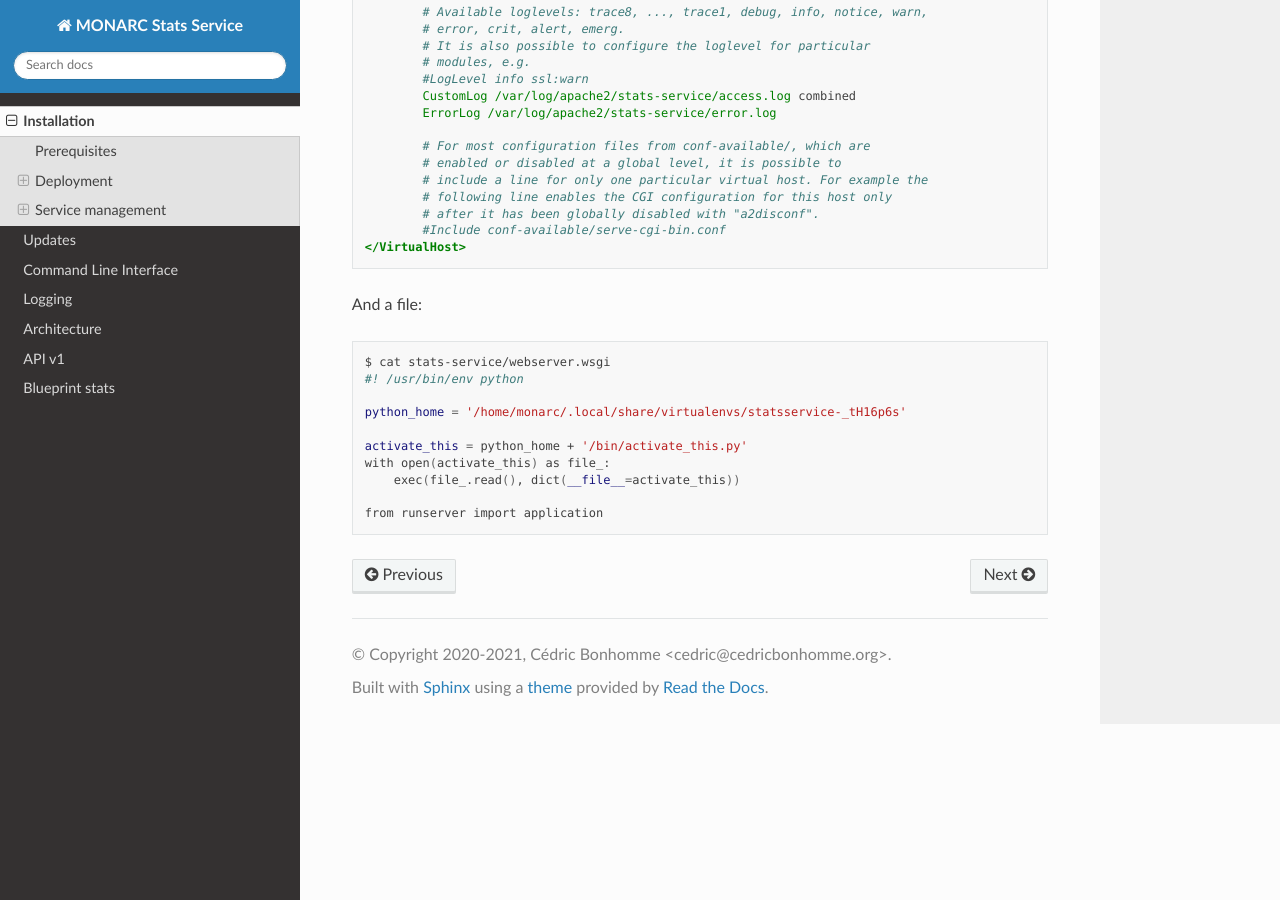
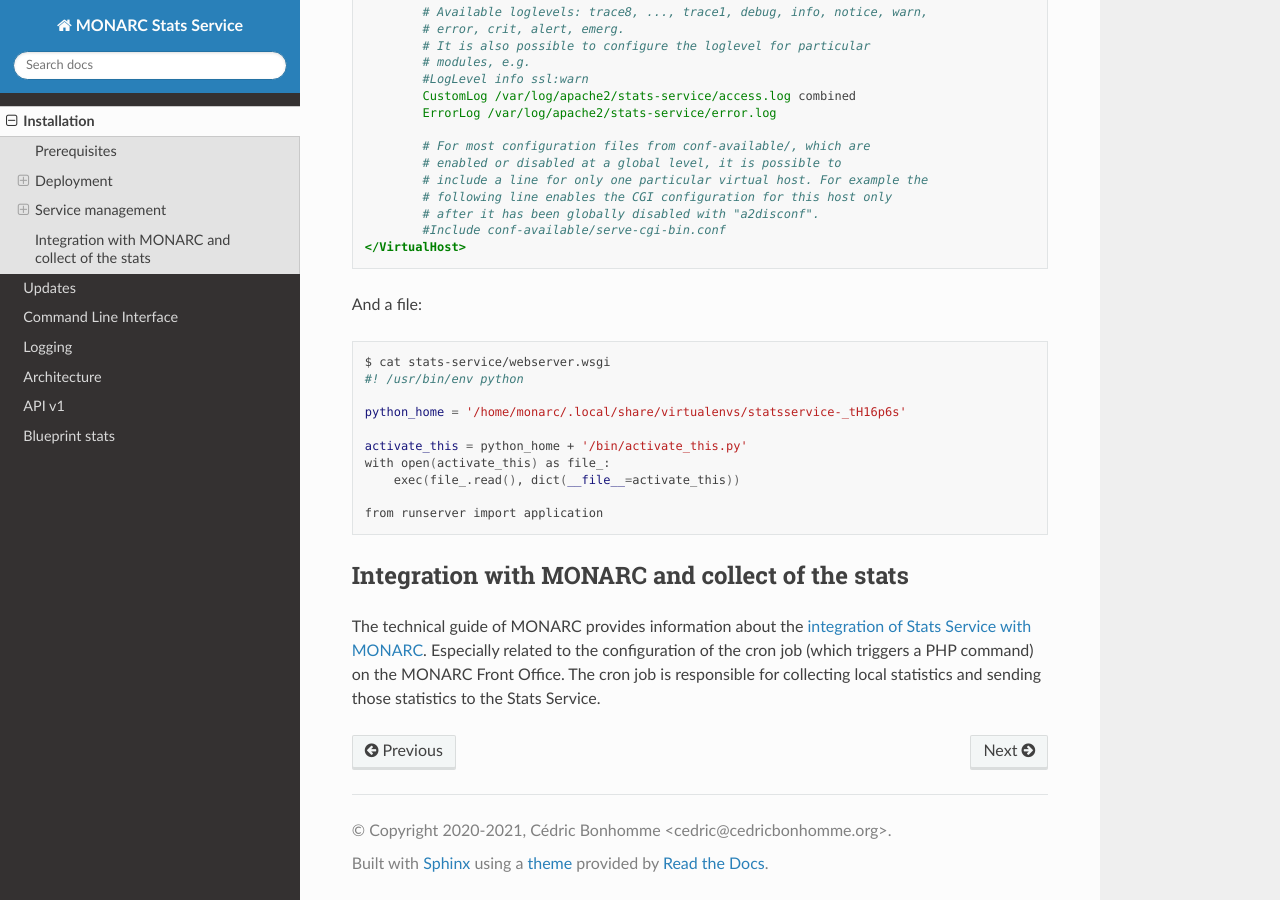
Before and after one commit to monarc-project/stats-service, a Sphinx documentation site: the page built from docs/installation.rst, in a window 1280 px wide and 900 px high, scrolled down 4513 px. Built offline with Sphinx 7.4.7 and the Read the Docs theme 2.0.0, drawn with Linux system fonts in a browser that asks for light colours.

Commit message:
new: [documentation] Added section about integration with MONARC and collect of the stats.

```diff
--- a/docs/architecture.rst
+++ b/docs/architecture.rst
@@ -20,8 +20,8 @@ for the dashboard of the MONARC users (with the CEO role).
     The Stats Service only communicates with the backend of MONARC thanks to
     :doc:`its API <./api-v1>`.
 
-The stats collection (from the FO to the stats node) can be triggered with a cron
-task.
+The stats collection (from the FO to the stats node) can be triggered with a
+`cron job <installation.html#integration-with-monarc-and-collect-of-the-stats>`__.
 
 Scenario 2
 ----------
--- a/docs/installation.rst
+++ b/docs/installation.rst
@@ -278,3 +278,13 @@ And a file:
         exec(file_.read(), dict(__file__=activate_this))
 
     from runserver import application
+
+
+Integration with MONARC and collect of the stats
+------------------------------------------------
+
+The technical guide of MONARC provides information about the
+`integration of Stats Service with MONARC <https://www.monarc.lu/documentation/technical-guide/#stats-service>`_.
+Especially related to the configuration of the cron job (which triggers a PHP
+command) on the MONARC Front Office. The cron job is responsible for collecting
+local statistics and sending those statistics to the Stats Service.
```
